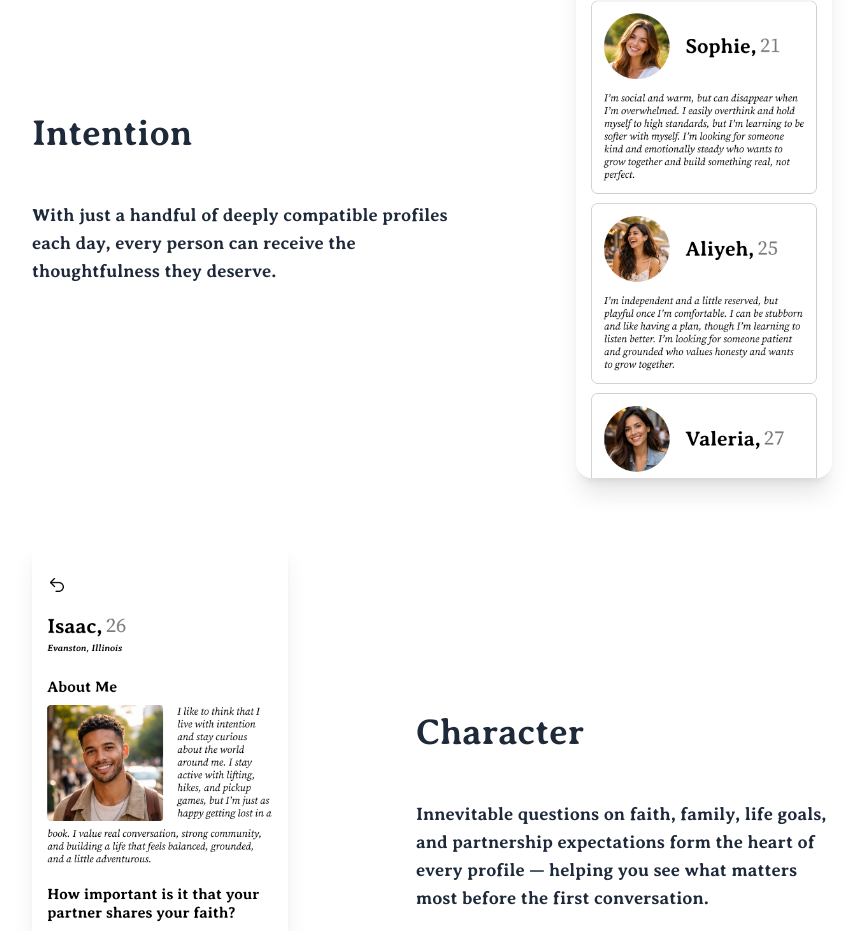
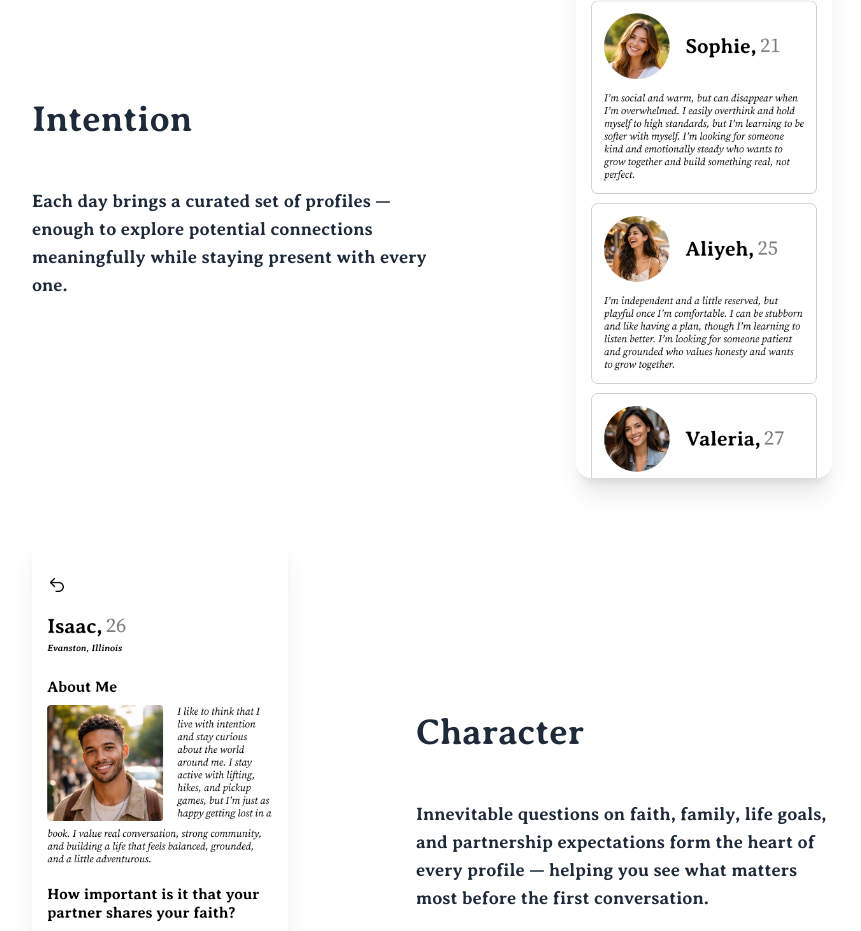
Before and after one commit to FayZ676/kindred, a Next.js app in the folder website/: page / in a window 1280 px wide. Shown: the part 1917-2848 px from the top of the page, without its empty margins (208-1069 px from the left). Built offline with nearby package versions, Linux system fonts and the light colour scheme; what forminit would draw is missing.

Commit message:
Update copy and plan.

```diff
--- a/website/app/page.tsx
+++ b/website/app/page.tsx
@@ -66,7 +66,7 @@ export default function Home() {
         {/* Intention Section */}
         <BodySection
           title="Intention"
-          content="With just a handful of deeply compatible profiles each day, every person can receive the thoughtfulness they deserve."
+          content="Each day brings a curated set of profiles — enough to explore potential connections meaningfully while staying present with every one."
           image_src="/Profiles.png"
           image_alt=""
         />
```
Also changed, not shown: 1 other file (tests, documents, lock files or other folders).
